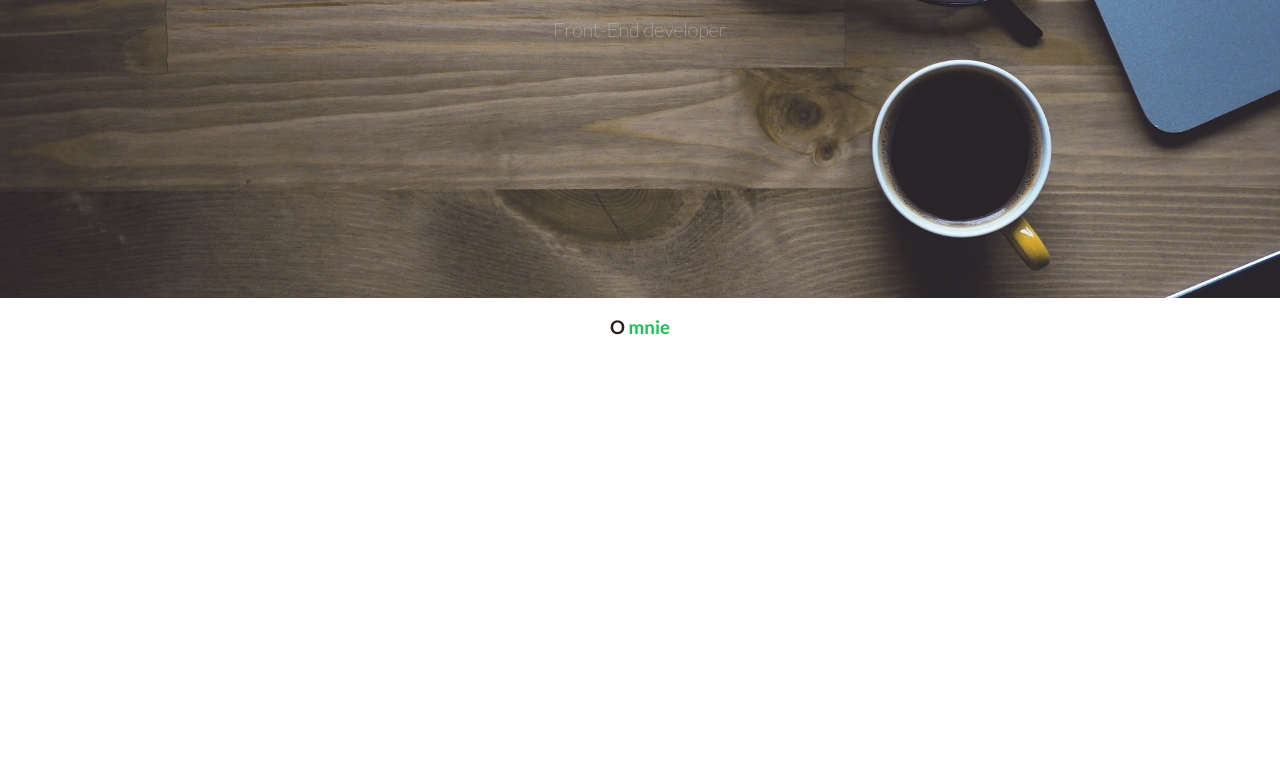
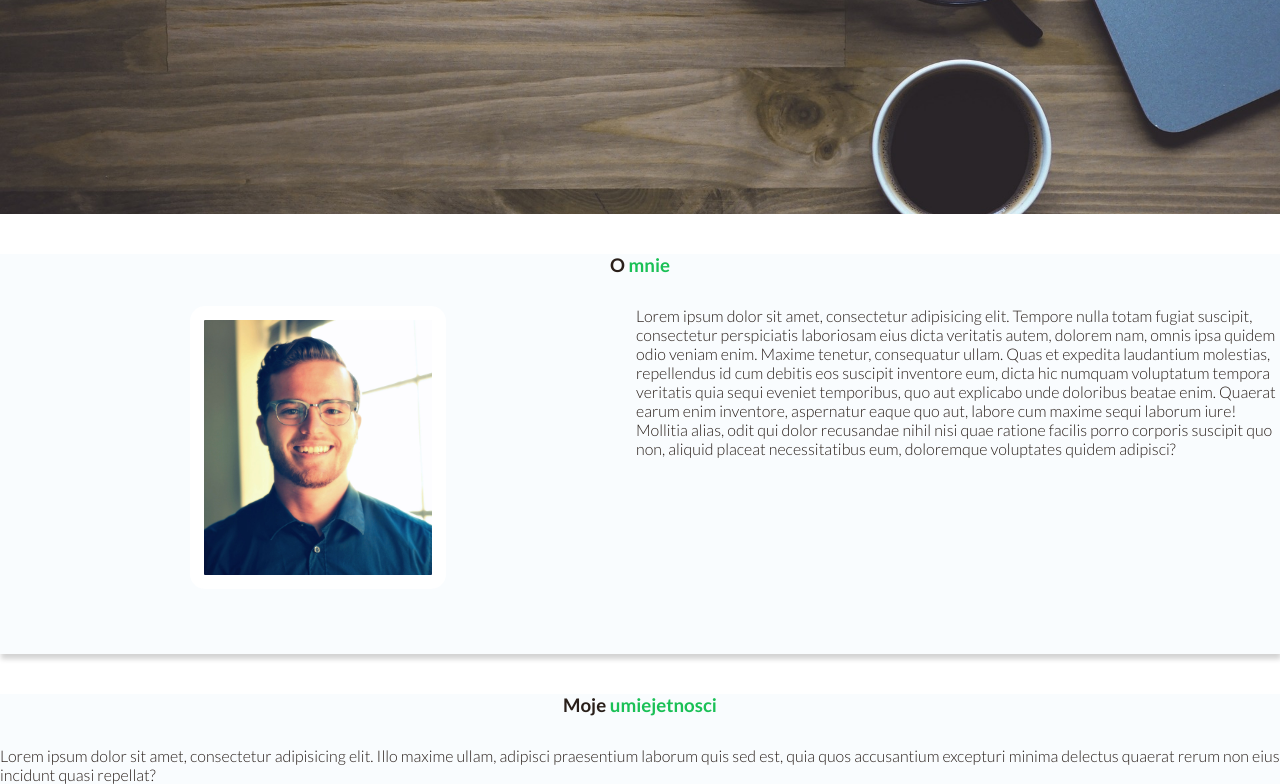
Before and after one commit to szczepaniakmichal/szczepaniakmichal.github.io, a plain HTML site: page warsztaty/portfolio/index.html in a window 1280 px wide. Shown: the part 348-1132 px from the top of the page. Before the commit the page ends 800 px from the top, so only its background shows below. Drawn offline with Linux system fonts and the light colour scheme.

Commit message:
budowa portfolio sekcja nav, o mnie, umiejętności - czwartego marca

```diff
--- a/warsztaty/portfolio/css/style.css
+++ b/warsztaty/portfolio/css/style.css
@@ -1,21 +1,26 @@
 *{
    box-sizing: border-box;
+    margin: 0;
+    padding: 0;
 }
 body{
     font-family: 'Lato', sans-serif;
     color: #291f1a;
     margin: 0;
     font-weight: 300;
+}
+section{
+    background-color: #f9fcfe;
+}
 
+/* nawigacja */
 
-}
 #main-nav{
     width: 100%;
     background-color: #fff;
     position: fixed;
     top:0;
     z-index: 2;
-
 }
 #main-nav ul{
     margin: 20px;
@@ -29,6 +34,9 @@ body{
     color: #1ac056;
     text-decoration: none;
 }
+
+/*Header*/
+
 #main-header{
     background-image: url("../img/header-background.jpg");
     background-size: cover;
@@ -52,9 +60,31 @@ body{
     font-weight: 200;
     font-size: 20px;
 }
-#main h3 span{
+span{
     color: #1ac056;
 }
 #main h3{
     text-align: center;
+    margin-top: 40px;
+    margin-bottom: 30px;
 }
+#fotoDowod{
+    margin-left: 190px;
+    margin-right: 190px;
+    float: left;
+    width: 20%;
+    border: 14px #fff solid;
+    border-radius: 15px;
+}
+#main-paragraf{
+    margin-left: 20px;
+}
+#main{
+    height: 400px;
+    box-shadow: 1px 5px 5px lightgray;
+}
+#umiejetnosci h3{
+    text-align: center;
+    margin-top: 40px;
+    margin-bottom: 30px;
+}
--- a/warsztaty/portfolio/index.html
+++ b/warsztaty/portfolio/index.html
@@ -24,6 +24,12 @@
       </header>
       <section id="main">
           <h3>O <span class="zielony">mnie</span></h3>
+          <img id="fotoDowod" src="img/jan-nowak.jpg" alt="zdjęcie Jana Nowaka">
+          <p id="main-paragraf">Lorem ipsum dolor sit amet, consectetur adipisicing elit. Tempore nulla totam fugiat suscipit, consectetur perspiciatis laboriosam eius dicta veritatis autem, dolorem nam, omnis ipsa quidem odio veniam enim. Maxime tenetur, consequatur ullam. Quas et expedita laudantium molestias, repellendus id cum debitis eos suscipit inventore eum, dicta hic numquam voluptatum tempora veritatis quia sequi eveniet temporibus, quo aut explicabo unde doloribus beatae enim. Quaerat earum enim inventore, aspernatur eaque quo aut, labore cum maxime sequi laborum iure! Mollitia alias, odit qui dolor recusandae nihil nisi quae ratione facilis porro corporis suscipit quo non, aliquid placeat necessitatibus eum, doloremque voluptates quidem adipisci?</p>
+      </section>
+      <section id="umiejetnosci">
+          <h3>Moje <span class="zielony">umiejetnosci</span></h3>
+          <p>Lorem ipsum dolor sit amet, consectetur adipisicing elit. Illo maxime ullam, adipisci praesentium laborum quis sed est, quia quos accusantium excepturi minima delectus quaerat rerum non eius incidunt quasi repellat?</p>
       </section>
 </body>
 </html>
```
